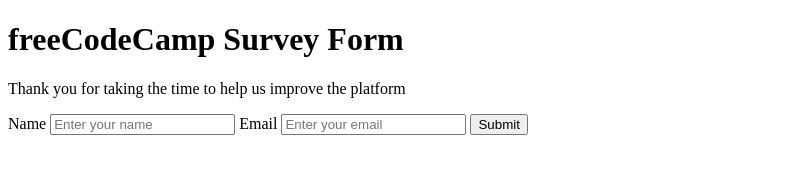
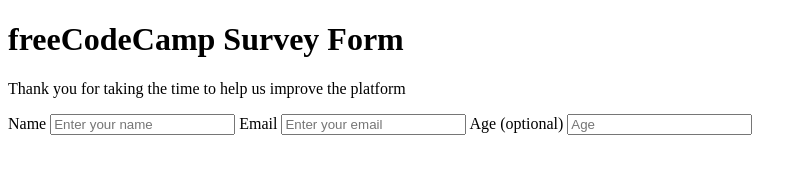
Before and after one commit to pasytchangwa/Sylvestre_Tiabu, a plain HTML site: page index.html in a window 1280 px wide. Shown: the whole page, without its empty margins (0-807 px from the left). Drawn offline with Linux system fonts and the light colour scheme.

Commit message:
added age input and label

```diff
--- a/index.html
+++ b/index.html
@@ -20,7 +20,9 @@
         <input type="text" id = "Name" name = "Name" placeholder="Enter your name">
         <label for="email">Email</label>
         <input type="email" name="email" id="email" placeholder="Enter your email">
-      <button type="submit">Submit</button>
+        <label for="Age">Age (optional)</label>
+        <input type="number" id ="Age" name = "Age" placeholder="Age">
+
       </form>
       </section>
     </div>
```
